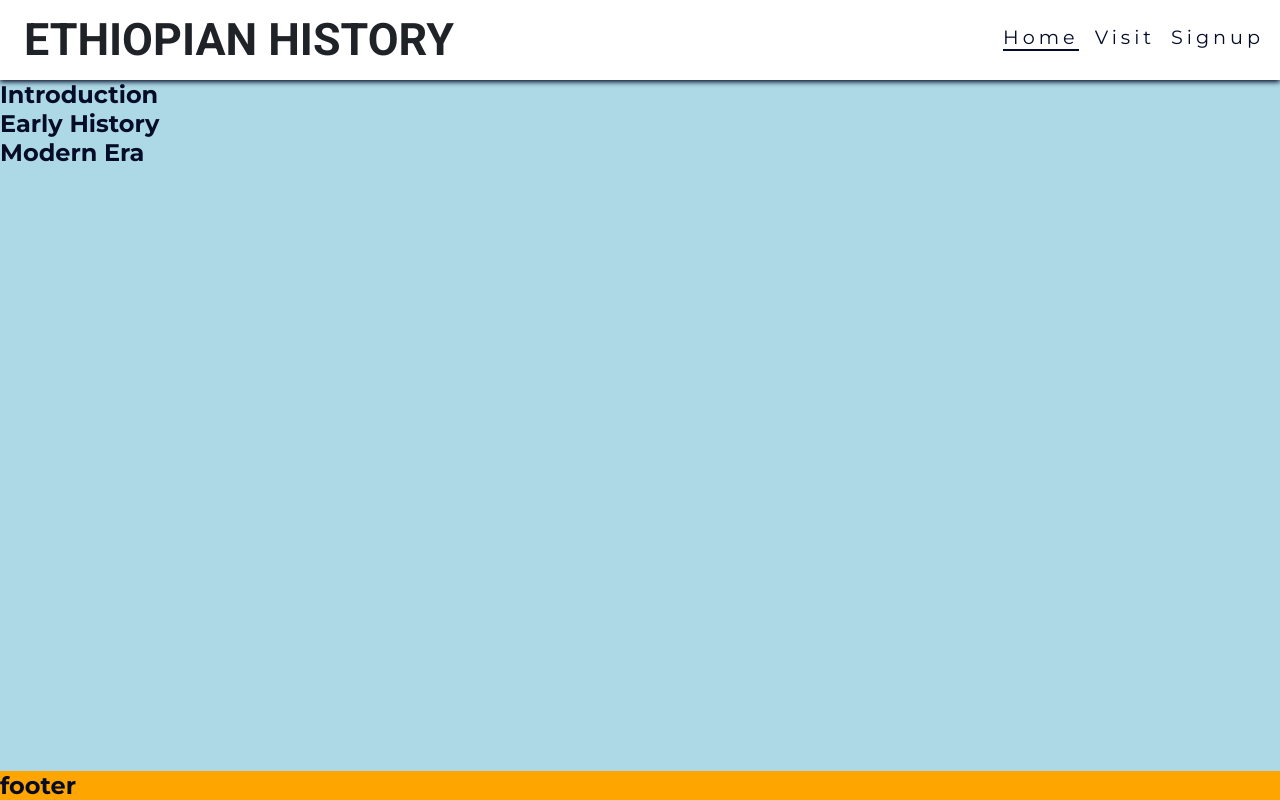
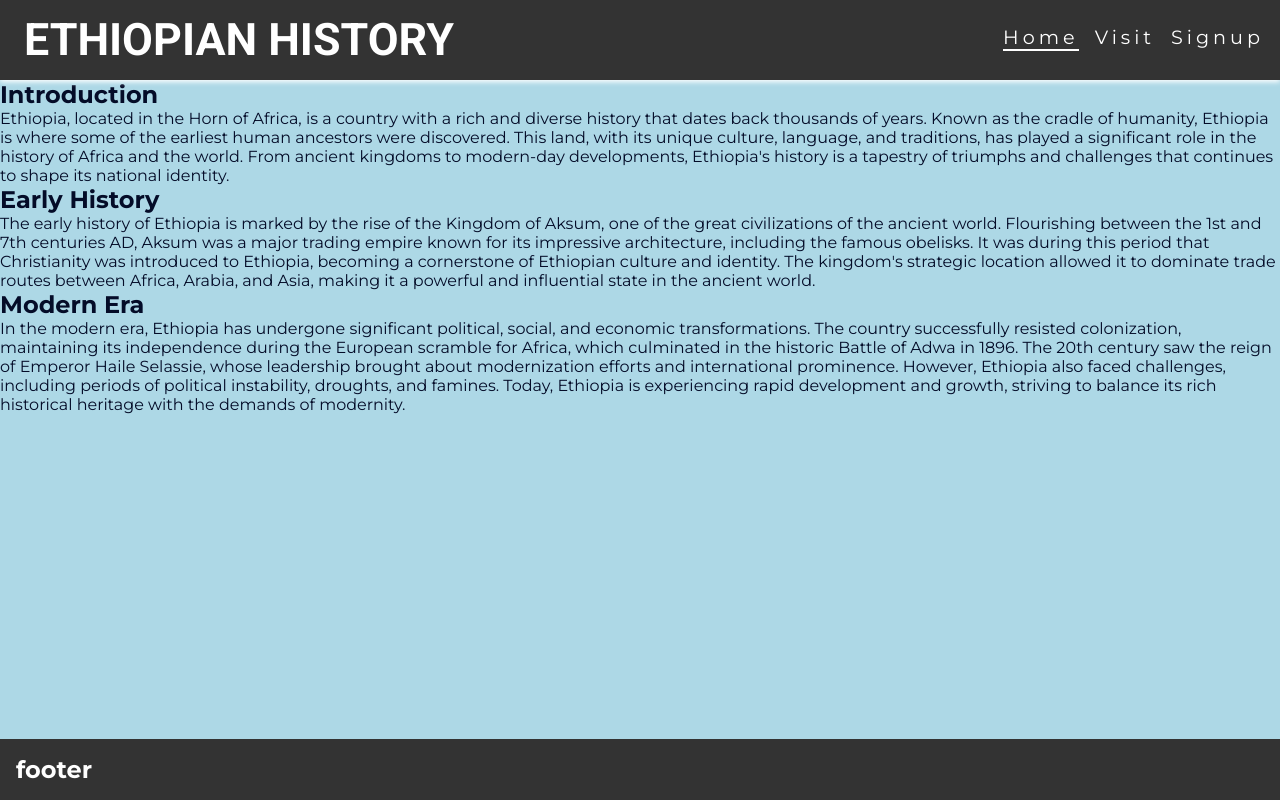
Before and after one commit to MAbuhanif/ethiopian-history, a plain HTML site: page index.html in a window 1280 px wide. Drawn offline with Linux system fonts and the light colour scheme.

Commit message:
pharagraph for home page added

```diff
--- a/assets/css/style.css
+++ b/assets/css/style.css
@@ -21,24 +21,25 @@ body {
 
 /* Header */
 header {
-    background-color: #ffffff;
+    background-color: #333;
+    color: #fff;
     padding: 0 1rem;
     position: fixed;
     z-index: 99;
     width: 100%;
-    box-shadow: 0 2px 5px #040C28;
+    box-shadow: 0 2px 5px #fff;
 
 }
 
 header a {
     text-decoration: none;
-    color: inherit;
+    color: #fff;
 }
 
 h1 {
     font-family: 'Roboto', sans-serif;
     text-transform: uppercase;
-    color: #1F2328;
+    color: #fff;
     margin: 7px 0 5px 0;
 
 }
@@ -55,7 +56,7 @@ h1 {
 }
 
 .active {
-    border-bottom: 2px solid #040C28;
+    border-bottom: 2px solid #fff;
 }
 
 
@@ -70,7 +71,9 @@ main {
 
 /* Footer  */
 footer {
-    background-color: orange;
+    background-color: #333;
+    color: #fff;
+    padding: 1rem;
 }
 
 /* Media query for tablets: screen size 768px and large */
@@ -92,7 +95,8 @@ footer {
         padding-left: 1rem;
         margin-top: 25px;
     }
-    #logo{
+
+    #logo {
         font-size: 280%;
         line-height: 80px;
         margin: 0 0.5rem;
--- a/index.html
+++ b/index.html
@@ -38,14 +38,33 @@
         <!-- Introduction Section -->
         <section id="introduction">
             <h2>Introduction</h2>
+            <p>Ethiopia, located in the Horn of Africa, is a country with a rich and diverse history that dates back
+                thousands of years. Known as the cradle of humanity, Ethiopia is where some of the earliest human
+                ancestors were discovered. This land, with its unique culture, language, and traditions, has played a
+                significant role in the history of Africa and the world. From ancient kingdoms to modern-day
+                developments, Ethiopia's history is a tapestry of triumphs and challenges that continues to shape its
+                national identity.</p>
         </section>
         <!-- Early History -->
         <section id="early">
             <h2>Early History</h2>
+            <p>The early history of Ethiopia is marked by the rise of the Kingdom of Aksum, one of the great
+                civilizations of the ancient world. Flourishing between the 1st and 7th centuries AD, Aksum was a major
+                trading empire known for its impressive architecture, including the famous obelisks. It was during this
+                period that Christianity was introduced to Ethiopia, becoming a cornerstone of Ethiopian culture and
+                identity. The kingdom's strategic location allowed it to dominate trade routes between Africa, Arabia,
+                and Asia, making it a powerful and influential state in the ancient world.</p>
         </section>
         <!-- Modern Era -->
         <section id="modern">
             <h2>Modern Era</h2>
+            <p> In the modern era, Ethiopia has undergone significant political, social, and economic transformations.
+                The country successfully resisted colonization, maintaining its independence during the European
+                scramble for Africa, which culminated in the historic Battle of Adwa in 1896. The 20th century saw the
+                reign of Emperor Haile Selassie, whose leadership brought about modernization efforts and international
+                prominence. However, Ethiopia also faced challenges, including periods of political instability,
+                droughts, and famines. Today, Ethiopia is experiencing rapid development and growth, striving to balance
+                its rich historical heritage with the demands of modernity.</p>
         </section>
     </main>
     <footer>
```
